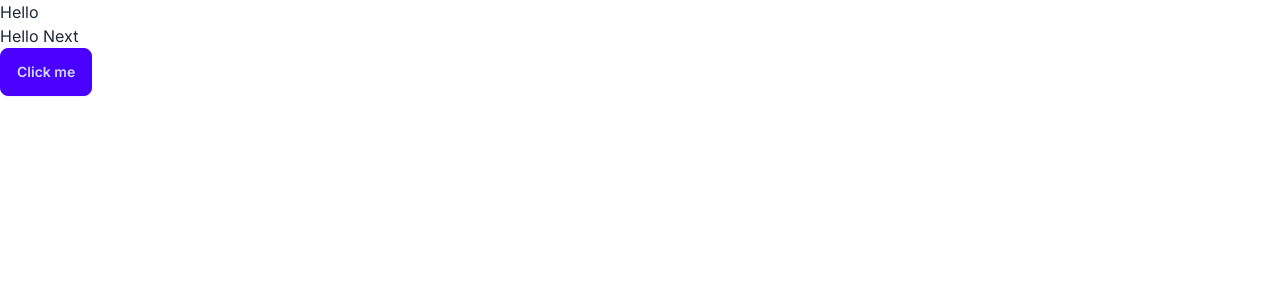
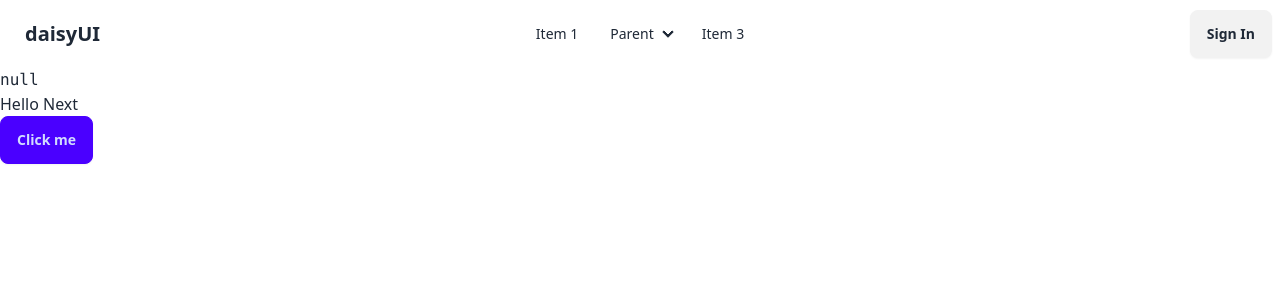
Before and after one commit to Ar0manKhan/study-list, a Next.js app: page / in a window 1280 px wide. Shown: the top 300 px of the page. Built offline with nearby package versions, Linux system fonts and the light colour scheme; no server answers.

Commit message:
feat: next auth github setup

```diff
--- a/app/api/auth/[...nextauth].js
+++ /dev/null
@@ -1,13 +0,0 @@
-import NextAuth from "next-auth"
-import GithubProvider from "next-auth/providers/github"
-
-export const authOptions = {
-  providers: [
-    GithubProvider({
-      clientId: process.env.GITHUB_ID,
-      clientSecret: process.env.GITHUB_SECRET,
-    }),
-  ],
-}
-
-export default NextAuth(authOptions)
--- /dev/null
+++ b/app/api/auth/[...nextauth]/route.ts
@@ -0,0 +1,14 @@
+import NextAuth from "next-auth"
+import GithubProvider from "next-auth/providers/github"
+
+export const handler = NextAuth({
+  providers: [
+    GithubProvider({
+      clientId: process.env.GITHUB_ID as string,
+      clientSecret: process.env.GITHUB_SECRET as string,
+    }),
+  ],
+  debug: process.env.NODE_ENV === "development",
+})
+
+export { handler as GET, handler as POST }
--- /dev/null
+++ b/app/components/navbar.tsx
@@ -0,0 +1,44 @@
+export function Navbar() {
+  return (
+    <div className="navbar bg-base-100">
+      <div className="navbar-start">
+        <div className="dropdown">
+          <label tabIndex={0} className="btn btn-ghost lg:hidden">
+            <svg xmlns="http://www.w3.org/2000/svg" className="h-5 w-5" fill="none" viewBox="0 0 24 24" stroke="currentColor"><path strokeLinecap="round" strokeLinejoin="round" strokeWidth="2" d="M4 6h16M4 12h8m-8 6h16" /></svg>
+          </label>
+          <ul tabIndex={0} className="menu menu-sm dropdown-content mt-3 z-[1] p-2 shadow bg-base-100 rounded-box w-52">
+            <li><a>Item 1</a></li>
+            <li>
+              <a>Parent</a>
+              <ul className="p-2">
+                <li><a>Submenu 1</a></li>
+                <li><a>Submenu 2</a></li>
+              </ul>
+            </li>
+            <li><a>Item 3</a></li>
+          </ul>
+        </div>
+        <a className="btn btn-ghost text-xl">daisyUI</a>
+      </div>
+      <div className="navbar-center hidden lg:flex">
+        <ul className="menu menu-horizontal px-1">
+          <li><a>Item 1</a></li>
+          <li tabIndex={0}>
+            <details>
+              <summary>Parent</summary>
+              <ul className="p-2">
+                <li><a>Submenu 1</a></li>
+                <li><a>Submenu 2</a></li>
+              </ul>
+            </details>
+          </li>
+          <li><a>Item 3</a></li>
+        </ul>
+      </div>
+      <div className="navbar-end">
+        {/* <a className="btn" onClick={() => signIn()}>Sign In</a> */}
+        <a className="btn">Sign In</a>
+      </div>
+    </div>
+  )
+}
--- a/app/layout.tsx
+++ b/app/layout.tsx
@@ -1,29 +1,29 @@
 import type { Metadata } from 'next'
-import { Inter } from 'next/font/google'
 import './globals.css'
 
-const inter = Inter({ subsets: ['latin'] })
+import { getServerSession } from 'next-auth';
+// import { authOptions } from 'app/auth';
+import { Navbar } from './components/navbar';
+
 
 export const metadata: Metadata = {
   title: 'Create Next App',
   description: 'Generated by create next app',
 }
 
-export default function RootLayout({
+export default async function RootLayout({
   children,
 }: {
-  children: React.ReactNode
+  children: React.ReactNode,
 }) {
+  const session = await getServerSession()
   return (
     <html lang="en">
-      <body className={inter.className}>
-        <Header />
+      <body>
+        <Navbar />
+        <pre>{JSON.stringify(session)}</pre>
         {children}
       </body>
     </html>
   )
 }
-
-function Header() {
-  return <div><h1>Hello</h1></div>
-}
```
